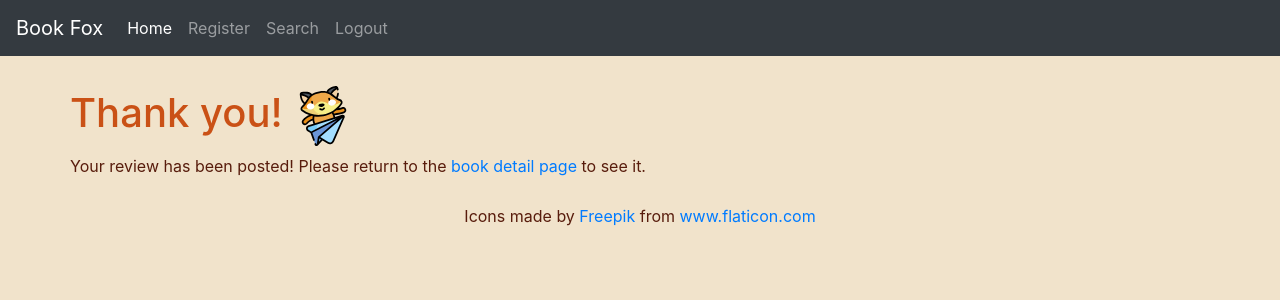
After one commit to maxdemaio/bookFox, a Flask app: template templates/success.html in a window 1280 px wide. The commit adds this page. Shown: the top 300 px of the page. Run offline with Flask 2, Linux system fonts and the light colour scheme; the template is opened without the code that fills it, so the values that code supplies are empty; some libraries are stand-ins or nearby versions.

Commit message:
Updated README.md and changed statics

```diff
--- /dev/null
+++ b/templates/success.html
@@ -0,0 +1,19 @@
+{% extends "layout.html" %}
+
+{% block title %}
+    Success
+{% endblock %}
+
+{% block main %}
+
+<div class="container">
+    <div class="row">
+        <div class="header">
+            <h1>Thank you!<img src="../static/success.svg" alt="fox" height=60px /></h1>
+            <p>Your review has been posted! Please return to the
+                <a href="/reviews/{{ isbn }}">book detail page</a> to see it.</p>
+        </div>
+    </div>
+</div>
+
+{% endblock %}
```
Also changed, not shown: templates/reviews.html (+4 -4 lines), README.md, static/bookFox.gif (added), static/book_info.png (deleted), static/homepage.png (deleted), static/register.png (deleted), static/results.png (deleted), static/search.png (deleted), static/success.svg (added).
